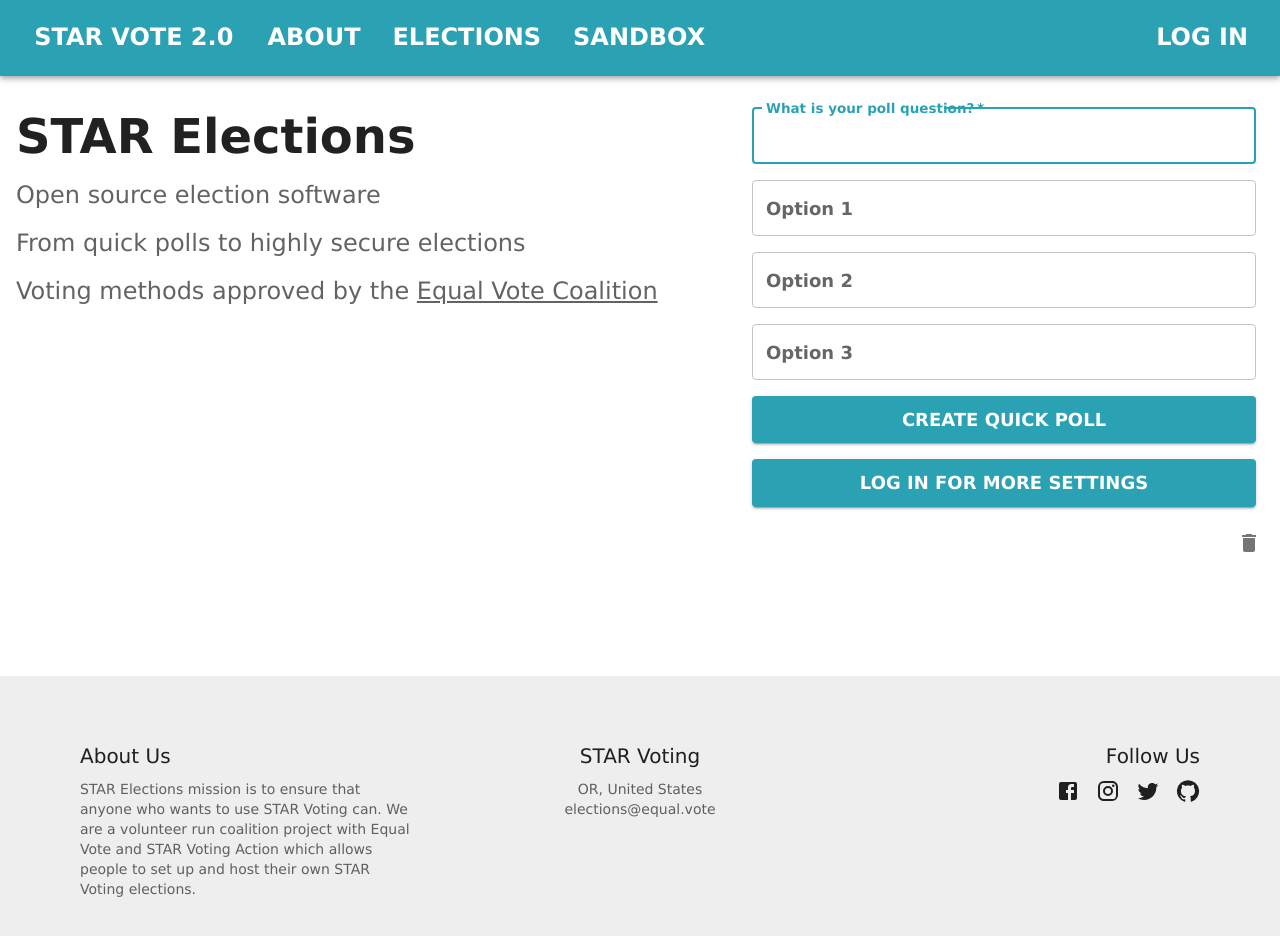
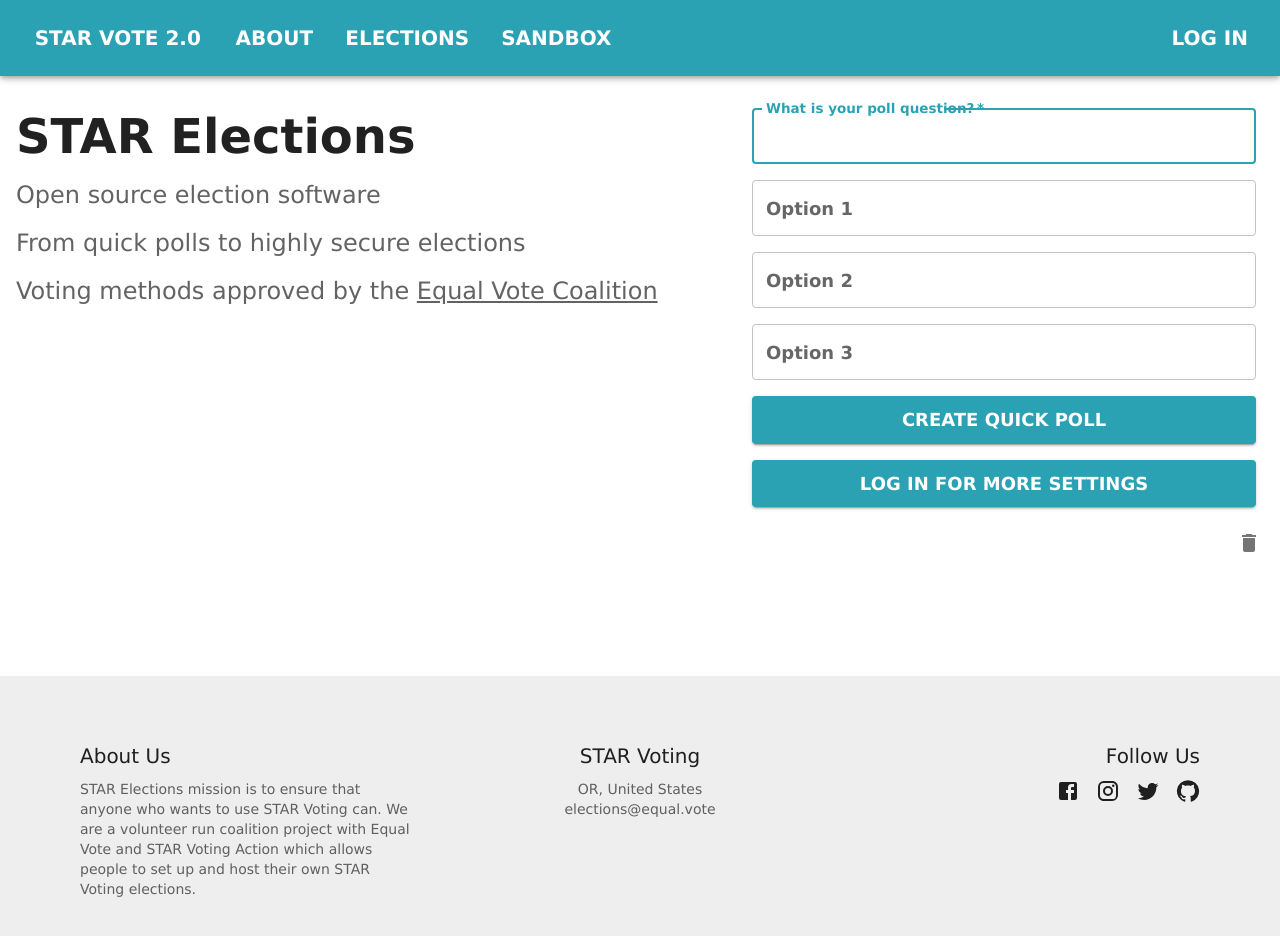
Before and after one commit to Equal-Vote/star-server, a React (Create React App) app in the folder frontend/: page / in a window 1280 px wide. Shown: the top 936 px of the page. Built offline with nearby package versions, Linux system fonts and the light colour scheme; no server answers.

Commit message:
Decrease nav size

```diff
--- a/frontend/src/components/Header.js
+++ b/frontend/src/components/Header.js
@@ -35,6 +35,8 @@
     const handleCloseUserMenu = () => {
         setAnchorElUser(null);
     };
+
+    const navVariant = 'h6';
 
     return (
         <AppBar position="sticky" sx={{ backgroundColor: "primary.main" }}>
@@ -106,7 +108,7 @@
                 <Box sx={{ flexGrow: 1, display: 'flex', justifyContent: "center", marginRight: 2 }}
                 >
                     <Button color='inherit' href="/">
-                        <Typography align='center' variant="h5" color={headerTextColor} sx={{ fontWeight: 'bold' }}>
+                        <Typography align='center' variant={navVariant} color={headerTextColor} sx={{ fontWeight: 'bold' }}>
                             STAR Vote 2.0
                         </Typography>
                     </Button>
@@ -116,13 +118,13 @@
                 <Box
                     sx={{ flexGrow: 100, flexWrap: 'wrap', display: { xs: 'none', md: 'flex' }, gap: 2, rowGap: 0 }}>
                     <Button color='inherit' href='https://www.starvoting.us' target="_blank">
-                        <Typography variant="h5" sx={{ fontWeight: 'bold' }} color={headerTextColor}>
+                        <Typography variant={navVariant} sx={{ fontWeight: 'bold' }} color={headerTextColor}>
                             About
                         </Typography>
                     </Button>
                     {authSession.isLoggedIn() &&
                         <Button color='inherit' href='/CreateElection'>
-                            <Typography variant="h5" sx={{ fontWeight: 'bold' }} color={headerTextColor}>
+                            <Typography variant={navVariant} sx={{ fontWeight: 'bold' }} color={headerTextColor}>
                                 New Election
                             </Typography>
                         </Button>
@@ -137,12 +139,12 @@
                             }
                         }
                     >
-                        <Typography variant="h5" sx={{ fontWeight: 'bold' }} color={headerTextColor}>
+                        <Typography variant={navVariant} sx={{ fontWeight: 'bold' }} color={headerTextColor}>
                             Elections
                         </Typography>
                     </Button>
                     <Button color='inherit' href='/sandbox' >
-                        <Typography variant="h5" sx={{ fontWeight: 'bold' }} color={headerTextColor}>
+                        <Typography variant={navVariant} sx={{ fontWeight: 'bold' }} color={headerTextColor}>
                             Sandbox
                         </Typography>
 
@@ -154,14 +156,14 @@
 
                     {authSession.isLoggedIn() ?
                         <>
-                            <Typography variant="h5" sx={{ fontWeight: 'medium' }} color={headerTextColor}>
+                            <Typography variant={navVariant} sx={{ fontWeight: 'medium' }} color={headerTextColor}>
                                 {authSession.getIdField('email')}
                             </Typography>
                             <Button
                                 color='inherit'
                                 onClick={() => authSession.openLogout()}
                             >
-                                <Typography variant="h5" sx={{ fontWeight: 'bold' }} color={headerTextColor}>
+                                <Typography variant={navVariant} sx={{ fontWeight: 'bold' }} color={headerTextColor}>
                                     Log Out
                                 </Typography>
                             </Button>
@@ -172,7 +174,7 @@
                             onClick={() => authSession.openLogin()}
                         >
 
-                            <Typography variant="h5" sx={{ fontWeight: 'bold' }} color={headerTextColor}>
+                            <Typography variant={navVariant} sx={{ fontWeight: 'bold' }} color={headerTextColor}>
                                 Log In
                             </Typography>
                         </Button>
```
